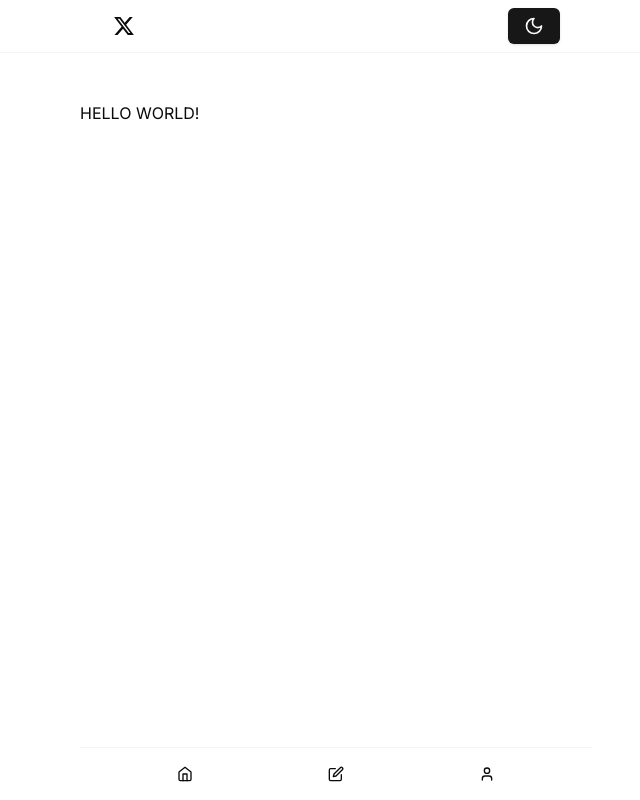
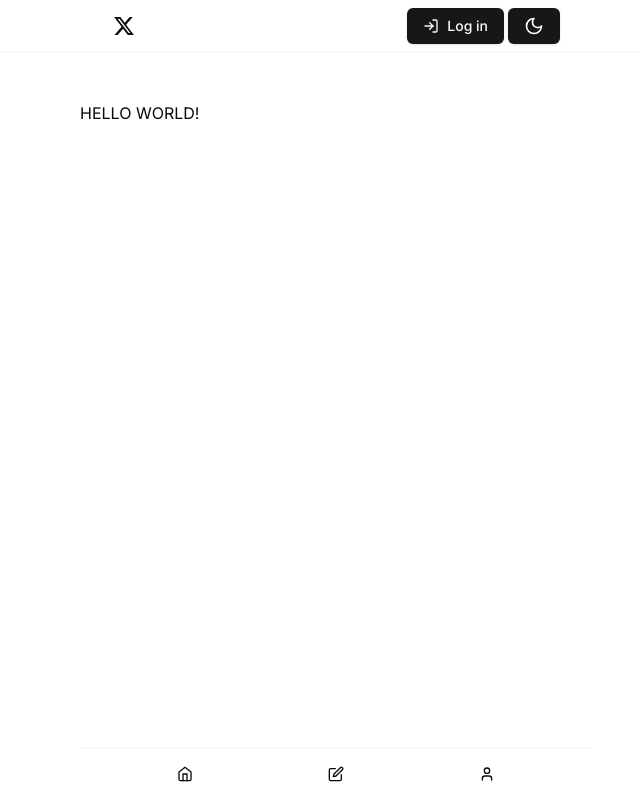
Before and after one commit to Axda-Web/x-clone, a Next.js app: page / in a window 1280 px wide. Shown: the whole page, without its empty margins (304-944 px from the left). Built offline with nearby package versions, Linux system fonts and the light colour scheme.

Commit message:
Database & Auth: Add login button

```diff
--- a/src/feature/layout/Header.tsx
+++ b/src/feature/layout/Header.tsx
@@ -1,6 +1,7 @@
 import ThemeToggle from "@/src/theme/ThemeToggle";
 import clsx from "clsx";
 import { RiTwitterXFill } from "react-icons/ri";
+import LoginButton from "./auth/LoginButton";
 const Header = () => {
   return (
     <header className="border-b border-b-accent">
@@ -10,6 +11,7 @@
             className={clsx("text-foreground", "dark:text-foreground")}
           />
         </h2>
+        <LoginButton />
         <ThemeToggle />
       </div>
     </header>
--- /dev/null
+++ b/src/feature/layout/auth/LoginButton.tsx
@@ -0,0 +1,15 @@
+"use client";
+
+import { Button } from "@/components/ui/button";
+import { LogIn } from "lucide-react";
+import { signIn } from "next-auth/react";
+
+const LoginButton = () => {
+  return (
+    <Button onClick={() => signIn()}>
+      <LogIn className="mr-2 h-4 w-4" />
+      Log in
+    </Button>
+  );
+};
+export default LoginButton;
```
